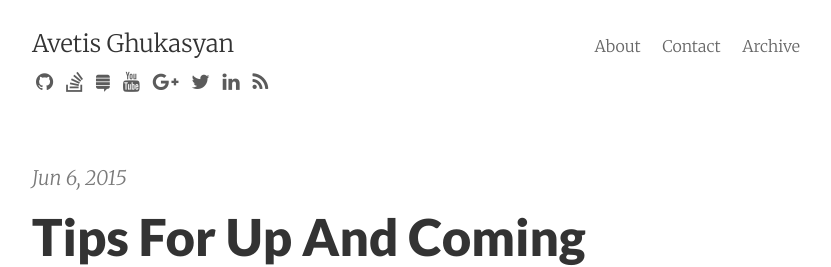
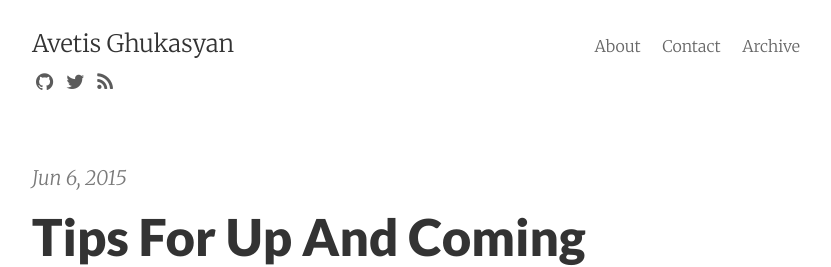
Before and after one commit to JungMinu/AvetisG.github.io, a Jekyll site: the page built from index.html, in a window 1280 px wide. Shown: the top 267 px of the page, without its empty margins (224-1055 px from the left). Built offline with Jekyll 4.4.1, drawn with Linux system fonts in a browser that asks for light colours; nearby versions of some CDN libraries; Markdown is read by kramdown in place of the engine named in the settings; the list of posts is cut into pages by our own code.

Commit message:
Revert "Update social_links.html"
This reverts commit e7a6353eb3f21ee539613ca8f1e143d1de4c92df.

```diff
--- a/_includes/social_links.html
+++ b/_includes/social_links.html
@@ -1,12 +1,11 @@
 <div class="social-icons">
   <div class="left">
-    <a class="fa fa-github" href="https://github.com/AvetisG"></a>
-    <a class="fa fa-stack-overflow" href="http://stackoverflow.com/users/973616/avetisg"></a>
-    <a class="fa fa-stack-exchange" href="http://programmers.stackexchange.com/users/154934/avetisg"></a>
-    <a class="fa fa-youtube" href="https://www.youtube.com/channel/UCFveDSYkRjRve8ly3qXVqCw"></a>
-    <a class="fa fa-google-plus" href="https://plus.google.com/b/118372896510329515229/118372896510329515229/about"></a>
-    <a class="fa fa-twitter" href="https://twitter.com/AvetisG"></a>
-    <a class="fa fa-linkedin" href="https://www.linkedin.com/in/avetisg"></a>
+    {% if site.github_username %}
+      <a class="fa fa-github" href="https://github.com/{{ site.github_username }}"></a>
+    {% endif %}
+    {% if site.twitter_username %}
+      <a class="fa fa-twitter" href="https://twitter.com/{{ site.twitter_username }}"></a>
+    {% endif %}
     <a class="fa fa-rss" href="{{ "/atom.xml" | prepend: site.baseurl }}"></a>
   </div>
 </div>
```
